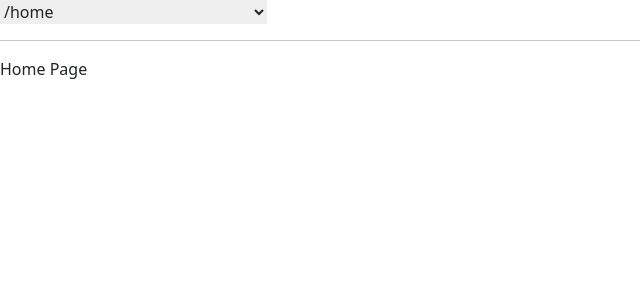
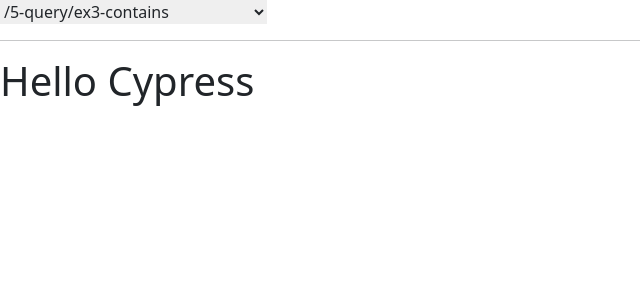
Before and after one commit to video-corsi/e2e-test-in-cypress-react, a React (Vite) app: page /5-query/ex3-contains in a window 1280 px wide. Before the commit this address led to /home. Shown: the top 300 px of the page, without its empty margins (0-640 px from the left). Built offline with nearby package versions, Linux system fonts and the light colour scheme.

Commit message:
add 5-query/ex3-contains

```diff
--- /dev/null
+++ b/src/examples/5-query/Ex3Contains.tsx
@@ -0,0 +1,9 @@
+export default function() {
+  return (
+    <div>
+      <div>
+        <h1>Hello Cypress</h1>
+      </div>
+    </div>
+  )
+}
--- a/src/routes.tsx
+++ b/src/routes.tsx
@@ -7,10 +7,11 @@
 import Ex4AssertionDemo from './examples/2-asserting/Ex4AssertionDemo';
 import Ex14AutomaticWaiting from './examples/5-query/Ex14AutomaticWaiting';
 import Ex1Visit from './examples/5-query/Ex1Visit';
+import Ex2Get from "./examples/5-query/Ex2Get";
+import Ex3Contains from "./examples/5-query/Ex3Contains";
 import Playground from './examples/Playground';
 import AntDemo from './pages/AntDemo';
 import Home from './pages/Home';
-import Ex2Get from "./examples/5-query/Ex2Get";
 
 export const routes = [
   // pages
@@ -30,6 +31,7 @@
   // CHAPTER 5: query
   { path: "/5-query/ex1-visit", element: <Ex1Visit /> },
   { path: "/5-query/ex2-get", element: <Ex2Get /> },
+  { path: "/5-query/ex3-contains", element: <Ex3Contains /> },
   { path: "/5-query/ex14-automatic-waiting", element: <Ex14AutomaticWaiting /> },
   { path: '*', element: <Navigate to="home" /> },
 ];
```
Also changed, not shown: 1 other file (tests, documents, lock files or other folders).
